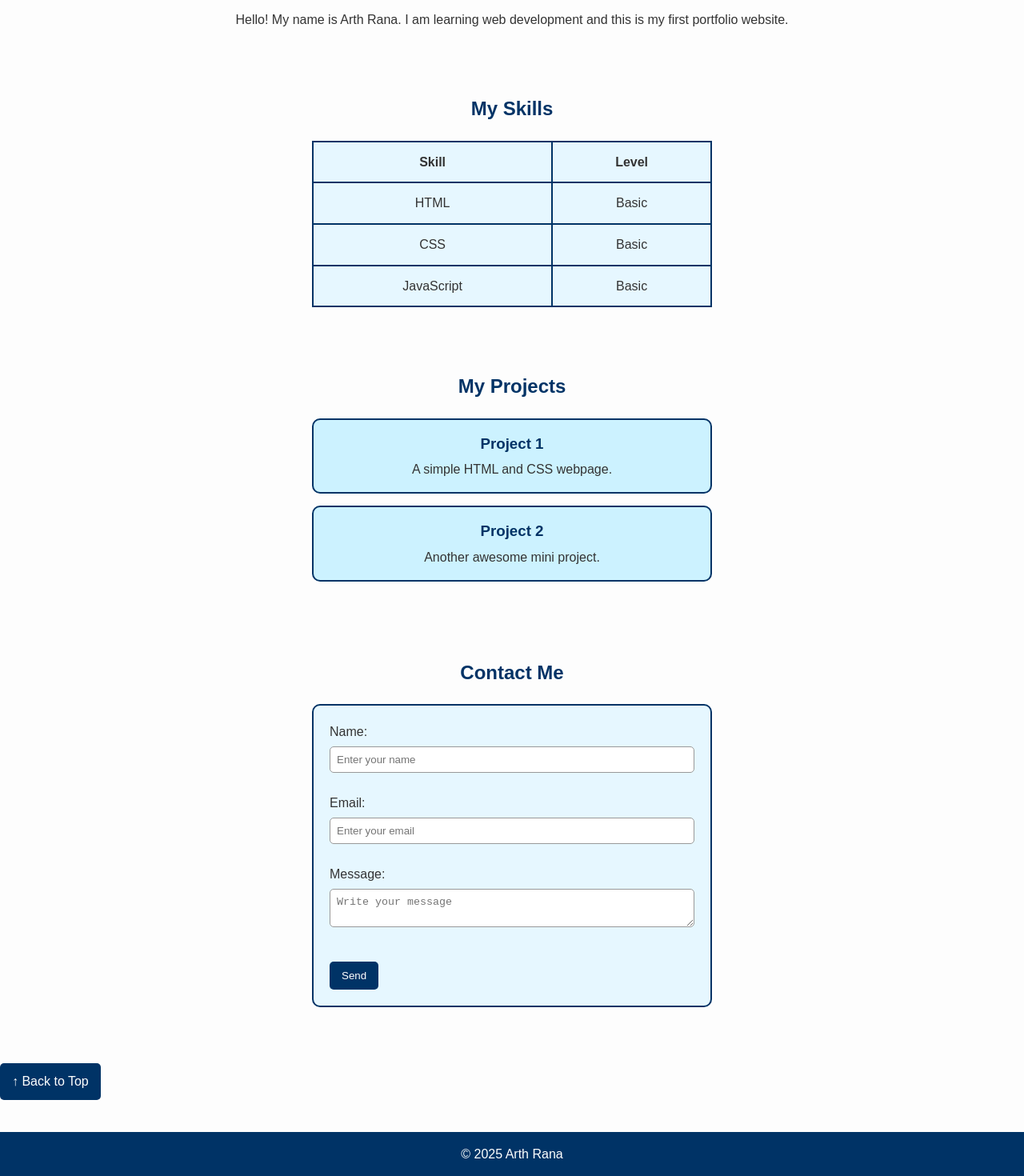
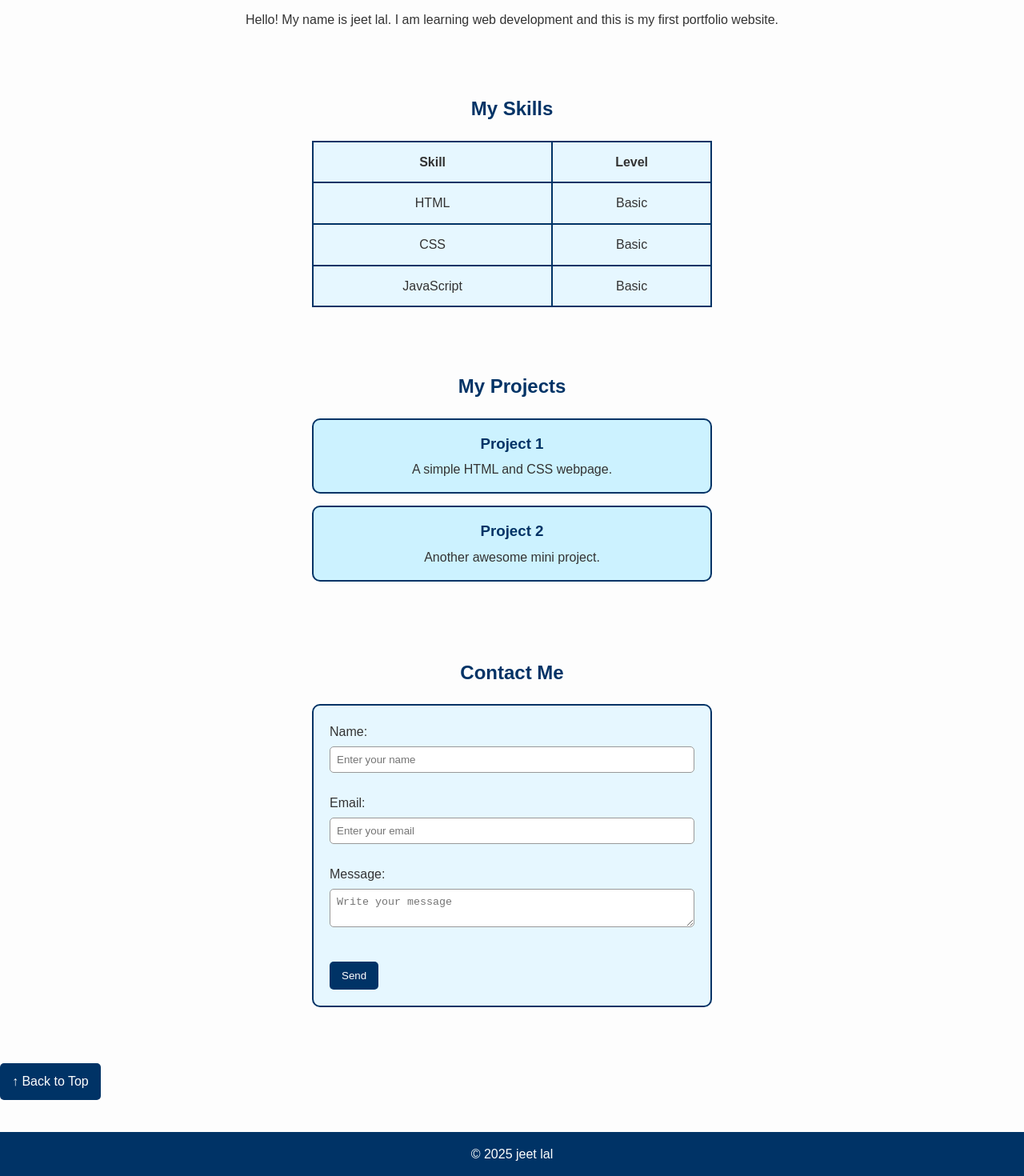
Before and after one commit to jety1503-tech/lab-assignments-krmu-web-dev-1, a plain HTML site: page lab 2/index.html in a window 1280 px wide. Shown: the part 254-1724 px from the top of the page at 80% size. Drawn offline with Linux system fonts and the light colour scheme.

Commit message:
Update name from jeet lal

```diff
--- a/lab 2/index.html
+++ b/lab 2/index.html
@@ -25,7 +25,7 @@
       <h2>About Me</h2>
       <img src="/profile.jpeg" alt="Profile picture of jeet lal" class="profile-img">
       <p>
-       Hello! My name is Arth Rana. I am learning web development and this is my first portfolio website.
+       Hello! My name is jeet lal. I am learning web development and this is my first portfolio website.
 </p>
     </section>
 
@@ -84,7 +84,7 @@
   </main>
 
   <footer>
-    <p>&copy; 2025 Arth Rana</p>
+    <p>&copy; 2025 jeet lal</p>
   </footer>
 
 </body>
```
